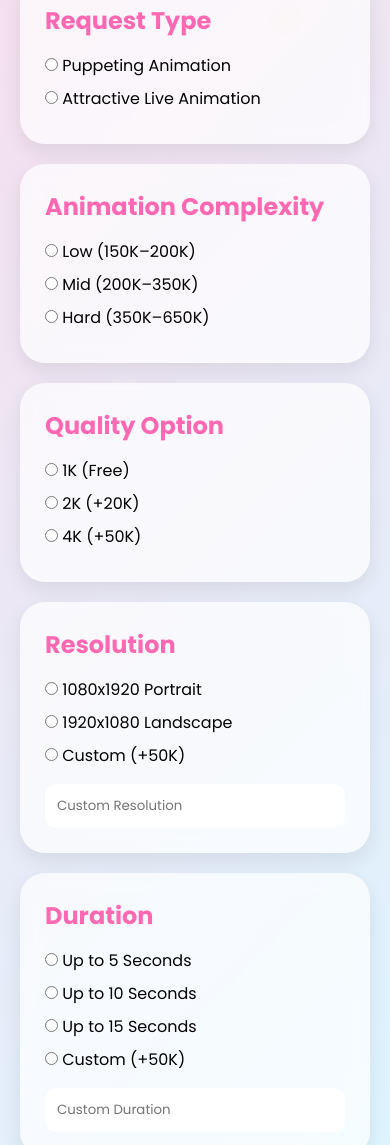
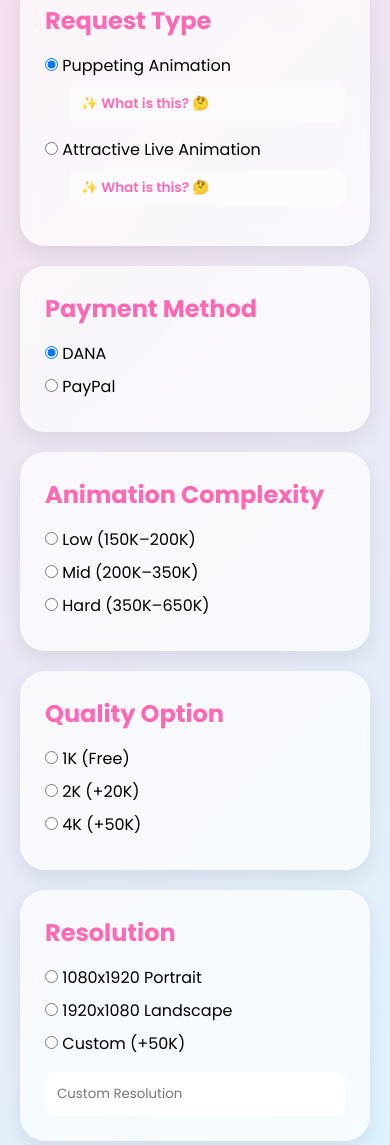
Before and after one commit to Kinzangkin/mikarileaf, a plain HTML site: page index.html in a window 390 px wide. Shown: the part 684-1829 px from the top of the page. Drawn offline with Linux system fonts and the light colour scheme.

Commit message:
Update layout, add currency toggle, and add info dropdowns to request types

```diff
--- a/index.html
+++ b/index.html
@@ -119,53 +119,117 @@ to{
 transform:translateY(-100px);
 }
 }
+
+.option-container {
+  margin-bottom: 15px;
+  text-align: left;
+}
+.info-dropdown {
+  margin-left: 24px;
+  margin-top: 5px;
+  background: rgba(255, 255, 255, 0.4);
+  border-radius: 8px;
+  padding: 8px 12px;
+  font-size: 0.85rem;
+  color: #555;
+  transition: all 0.3s ease;
+  text-align: left;
+}
+.info-dropdown[open] {
+  background: rgba(255, 255, 255, 0.9);
+  box-shadow: 0 4px 10px rgba(0,0,0,0.05);
+}
+.info-dropdown summary {
+  cursor: pointer;
+  font-weight: 600;
+  color: #ff69b4;
+  outline: none;
+  list-style: none;
+}
+.info-dropdown summary::-webkit-details-marker {
+  display: none;
+}
+.info-dropdown summary::before {
+  content: "✨ ";
+}
+.info-dropdown p {
+  margin-top: 6px;
+  line-height: 1.4;
+  color: #555;
+}
 </style></head><body><div class="sparkle" style="left:10%">⭐</div>
 <div class="sparkle" style="left:40%;animation-delay:2s;">💖</div>
 <div class="sparkle" style="left:70%;animation-delay:4s;">✨</div><div class="container"><div class="hero"><img  class="chibi"><h1>🌸 Mikarileaf Animation Commission 🌸</h1><p>Bring Your Artwork to Life!</p><br><button class="btn">Commission Now</button>
 
 </div><div class="card">
-<h2>Request Type</h2><label><input type="radio" name="type"> Puppeting Animation</label>
-<label><input type="radio" name="type"> Attractive Live Animation</label>
+<h2>Request Type</h2>
+<div class="option-container">
+  <label><input type="radio" name="type" checked> Puppeting Animation</label>
+  <details class="info-dropdown">
+    <summary>What is this? 🤔</summary>
+    <p>Animating a 2D character (Live2D style) using layered parts. Ideal for VTuber models, character standees, and profile animations. Includes smooth breathing, head movements, blink/mouth sync, and physics hair sway.</p>
+  </details>
+</div>
+<div class="option-container">
+  <label><input type="radio" name="type"> Attractive Live Animation</label>
+  <details class="info-dropdown">
+    <summary>What is this? 🤔</summary>
+    <p>Rich, dynamic animation featuring high-quality visual effects (VFX), particle overlays, camera motions, and moving background elements. Great for wallpaper showcases, game trailers, and promotional scenes.</p>
+  </details>
+</div>
 
 </div><div class="card">
-<h2>Animation Complexity</h2><label><input type="radio" name="complexity"> Low (150K–200K)</label>
-<label><input type="radio" name="complexity"> Mid (200K–350K)</label>
-<label><input type="radio" name="complexity"> Hard (350K–650K)</label>
+<h2>Payment Method</h2>
+<label><input type="radio" name="payment" value="dana" checked> DANA</label>
+<label><input type="radio" name="payment" value="paypal"> PayPal</label>
 
 </div><div class="card">
-<h2>Quality Option</h2><label><input type="radio" name="quality"> 1K (Free)</label>
-<label><input type="radio" name="quality"> 2K (+20K)</label>
-<label><input type="radio" name="quality"> 4K (+50K)</label>
+<h2>Animation Complexity</h2>
+<label><input type="radio" name="complexity"> <span class="price-text" data-idr="Low (150K–200K)" data-usd="Low ($10–$13)">Low (150K–200K)</span></label>
+<label><input type="radio" name="complexity"> <span class="price-text" data-idr="Mid (200K–350K)" data-usd="Mid ($13–$23)">Mid (200K–350K)</span></label>
+<label><input type="radio" name="complexity"> <span class="price-text" data-idr="Hard (350K–650K)" data-usd="Hard ($23–$43)">Hard (350K–650K)</span></label>
 
 </div><div class="card">
-<h2>Resolution</h2><label><input type="radio" name="resolution"> 1080x1920 Portrait</label>
+<h2>Quality Option</h2>
+<label><input type="radio" name="quality"> <span class="price-text" data-idr="1K (Free)" data-usd="1K (Free)">1K (Free)</span></label>
+<label><input type="radio" name="quality"> <span class="price-text" data-idr="2K (+20K)" data-usd="2K (+$1.5)">2K (+20K)</span></label>
+<label><input type="radio" name="quality"> <span class="price-text" data-idr="4K (+50K)" data-usd="4K (+$3.5)">4K (+50K)</span></label>
+
+</div><div class="card">
+<h2>Resolution</h2>
+<label><input type="radio" name="resolution"> 1080x1920 Portrait</label>
 <label><input type="radio" name="resolution"> 1920x1080 Landscape</label>
-<label><input type="radio" name="resolution"> Custom (+50K)</label>
+<label><input type="radio" name="resolution"> <span class="price-text" data-idr="Custom (+50K)" data-usd="Custom (+$3.5)">Custom (+50K)</span></label>
 
 <input type="text" placeholder="Custom Resolution">
 </div><div class="card">
-<h2>Duration</h2><label><input type="radio" name="duration"> Up to 5 Seconds</label>
+<h2>Duration</h2>
+<label><input type="radio" name="duration"> Up to 5 Seconds</label>
 <label><input type="radio" name="duration"> Up to 10 Seconds</label>
 <label><input type="radio" name="duration"> Up to 15 Seconds</label>
-<label><input type="radio" name="duration"> Custom (+50K)</label>
+<label><input type="radio" name="duration"> <span class="price-text" data-idr="Custom (+50K)" data-usd="Custom (+$3.5)">Custom (+50K)</span></label>
 
 <input type="text" placeholder="Custom Duration">
 </div><div class="card">
-<h2>Features</h2><label><input type="checkbox"> Loop Animation (+20K)</label>
+<h2>Features</h2>
+<label><input type="checkbox"> <span class="price-text" data-idr="Loop Animation (+20K)" data-usd="Loop Animation (+$1.5)">Loop Animation (+20K)</span></label>
 <label><input type="checkbox"> Upscale</label>
 <label><input type="checkbox"> Composite</label>
-<label><input type="checkbox"> Background Animation (+100K~250K)</label>
+<label><input type="checkbox"> <span class="price-text" data-idr="Background Animation (+100K~250K)" data-usd="Background Animation (+$7–$17)">Background Animation (+100K~250K)</span></label>
 
 </div><div class="card">
-<h2>Commercial & Usage</h2><label><input type="radio" name="usage"> Personal Use</label>
+<h2>Commercial & Usage</h2>
+<label><input type="radio" name="usage"> Personal Use</label>
 <label><input type="radio" name="usage"> Commercial Use (×2)</label>
 
 </div><div class="card">
-<h2>Portfolio Permission</h2><label><input type="radio" name="portfolio"> Yes</label>
-<label><input type="radio" name="portfolio"> Hidden Commission (+100K)</label>
+<h2>Portfolio Permission</h2>
+<label><input type="radio" name="portfolio"> Yes</label>
+<label><input type="radio" name="portfolio"> <span class="price-text" data-idr="Hidden Commission (+100K)" data-usd="Hidden Commission (+$7)">Hidden Commission (+100K)</span></label>
 
 </div><div class="card">
-<h2>Output Format</h2><label><input type="checkbox"> MP4</label>
+<h2>Output Format</h2>
+<label><input type="checkbox"> MP4</label>
 <label><input type="checkbox"> MOV</label>
 <label><input type="checkbox"> GIF</label>
 <label><input type="checkbox"> WEBM</label>
@@ -180,10 +244,6 @@ Deadline
 <input type="date">
 
 </div><div class="card">
-<h2>Payment Method</h2><label><input type="radio" name="payment"> DANA</label>
-<label><input type="radio" name="payment"> PayPal</label>
-
-</div><div class="card">
 <h2>Additional Notes</h2><textarea placeholder="Write your request here..."></textarea></div><div class="card">
 <h2>Terms of Service</h2><label>
 <input type="checkbox">
@@ -192,6 +252,17 @@ I agree to all Terms of Service.
 </div><div class="card">
 <h2>Submit Commission</h2><button class="btn">Submit Form</button>
 
-</div><div class="footer"><img  class="chibi"><p>© 2026 Mikarileaf Animation Commission</p><p>Live2D • After Effects • Wallpaper Animation</p></div></div></body>
+</div><div class="footer"><img  class="chibi"><p>© 2026 Mikarileaf Animation Commission</p><p>Live2D • After Effects • Wallpaper Animation</p></div></div>
+<script>
+document.querySelectorAll('input[name="payment"]').forEach(radio => {
+  radio.addEventListener('change', (e) => {
+    const isPaypal = e.target.value === 'paypal';
+    document.querySelectorAll('.price-text').forEach(el => {
+      el.textContent = isPaypal ? el.getAttribute('data-usd') : el.getAttribute('data-idr');
+    });
+  });
+});
+</script>
+</body>
 
 </html>
```
